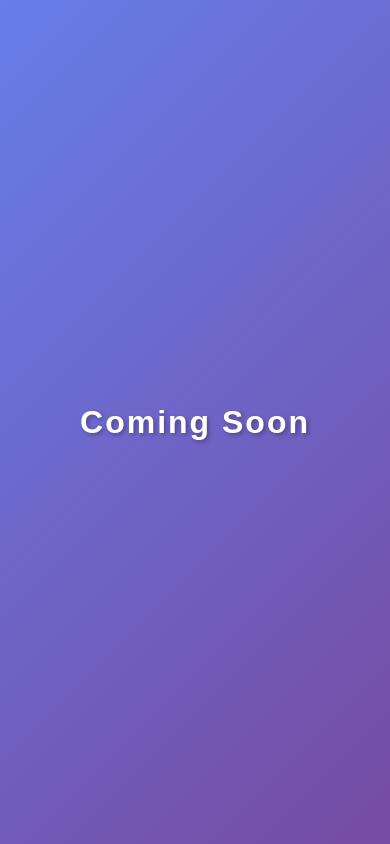
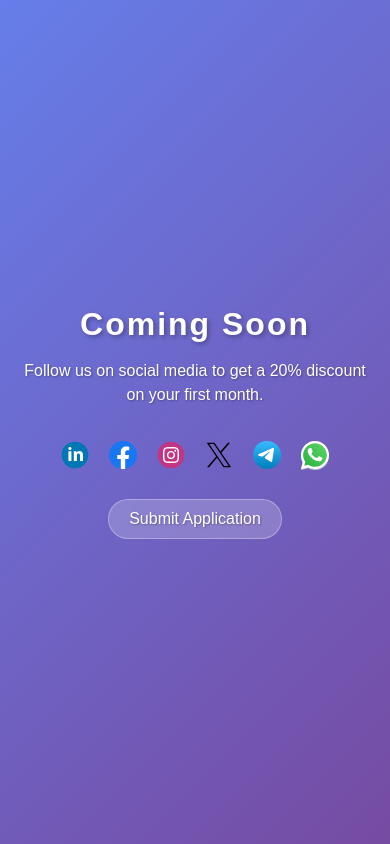
Before and after one commit to spykerpusk/landingpaywise, a plain HTML site: page index.html in a window 390 px wide. Drawn offline with Linux system fonts and the light colour scheme.

Commit message:
Add social media icons and links to landing page
- Introduced SVG icons for Facebook, Instagram, LinkedIn, Telegram, WhatsApp, and X (Twitter).
- Updated index.html to include social media links and a promotional message.
- Enhanced style.css with new styles for social links and buttons.

```diff
--- a/index.html
+++ b/index.html
@@ -9,6 +9,28 @@
 <body>
     <div class="container">
         <h1>Coming Soon</h1>
+        <p>Follow us on social media to get a 20% discount on your first month.</p>
+        <div class="social-links">
+            <a href="#" class="social-link">
+                <img src="assets/icons/linkedin.svg" alt="LinkedIn" class="social-icon">
+            </a>
+            <a href="https://www.facebook.com/paywise.biz" class="social-link">
+                <img src="assets/icons/facebook.svg" alt="Facebook" class="social-icon">
+            </a>
+            <a href="#" class="social-link">
+                <img src="assets/icons/instagram.svg" alt="Instagram" class="social-icon">
+            </a>
+            <a href="https://x.com/PayWise_biz" class="social-link">
+                <img src="assets/icons/x.svg" alt="X (Twitter)" class="social-icon">
+            </a>
+            <a href="https://t.me/PayWise_biz" class="social-link">
+                <img src="assets/icons/telegram.svg" alt="Telegram" class="social-icon">
+            </a>
+            <a href="#" class="social-link">
+                <img src="assets/icons/whatsapp.svg" alt="WhatsApp" class="social-icon">
+            </a>
+        </div>
+        <a href="https://forms.amocrm.ru/rwwlmtd" target="_blank" class="submit-btn">Submit Application</a>
     </div>
 </body>
 </html>
--- a/style.css
+++ b/style.css
@@ -22,10 +22,80 @@ h1 {
     color: white;
     text-shadow: 2px 2px 4px rgba(0, 0, 0, 0.3);
     letter-spacing: 2px;
+    margin-bottom: 1rem;
+}
+
+p {
+    font-size: 1.2rem;
+    color: white;
+    text-shadow: 1px 1px 2px rgba(0, 0, 0, 0.3);
+    max-width: 600px;
+    line-height: 1.5;
+    margin-bottom: 2rem;
+}
+
+.social-links {
+    display: flex;
+    gap: 1.5rem;
+    justify-content: center;
+    flex-wrap: wrap;
+}
+
+.social-link {
+    display: inline-block;
+}
+
+.social-icon {
+    width: 40px;
+    height: 40px;
+}
+
+.submit-btn {
+    display: inline-block;
+    margin-top: 2rem;
+    padding: 12px 24px;
+    background: rgba(255, 255, 255, 0.2);
+    color: white;
+    text-decoration: none;
+    border-radius: 25px;
+    font-size: 1.1rem;
+    font-weight: 500;
+    text-shadow: 1px 1px 2px rgba(0, 0, 0, 0.3);
+    backdrop-filter: blur(10px);
+    border: 1px solid rgba(255, 255, 255, 0.3);
+    transition: all 0.3s ease;
+}
+
+.submit-btn:hover {
+    background: rgba(255, 255, 255, 0.3);
+    transform: translateY(-2px);
+    box-shadow: 0 4px 15px rgba(0, 0, 0, 0.2);
 }
 
 @media (max-width: 768px) {
     h1 {
         font-size: 2rem;
     }
+
+    p {
+        font-size: 1rem;
+        padding: 0 1rem;
+    }
+
+    .social-links {
+        gap: 1rem;
+        padding: 0 1rem;
+    }
+
+    .social-icon {
+        width: 32px;
+        height: 32px;
+    }
+
+    .submit-btn {
+        font-size: 1rem;
+        padding: 10px 20px;
+        margin: 0 1rem;
+        margin-top: 1.5rem;
+    }
 }
```
Also changed, not shown: assets/icons/facebook.svg (added), assets/icons/instagram.svg (added), assets/icons/linkedin.svg (added), assets/icons/telegram.svg (added), assets/icons/whatsapp.svg (added), assets/icons/x.svg (added).
